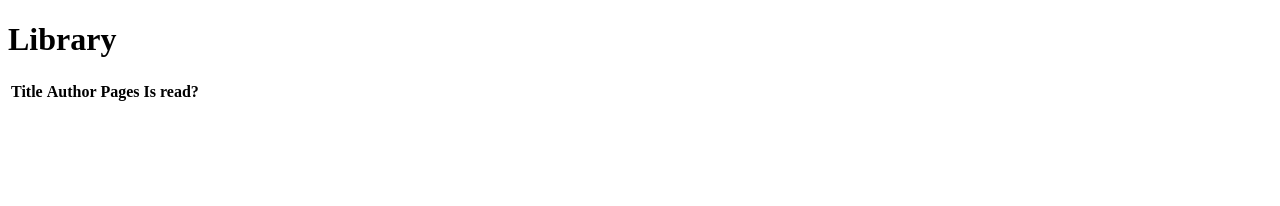
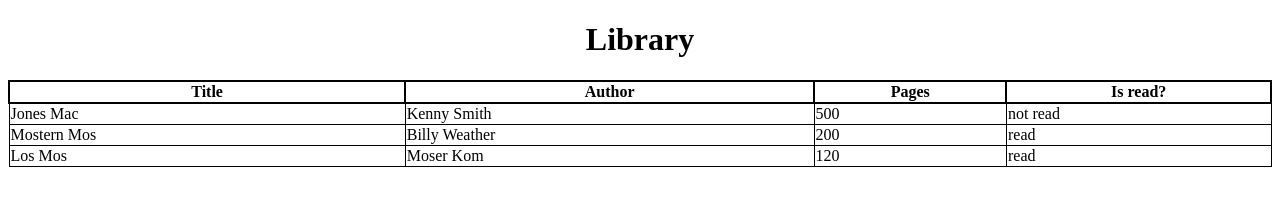
Before and after one commit to alexcw08/Library, a plain HTML site: page index.html in a window 1280 px wide. Drawn offline with Linux system fonts and the light colour scheme.

Commit message:
Added function that loops over array and adds books to the table in rows. Needs further testing.

```diff
--- a/index.html
+++ b/index.html
@@ -11,19 +11,13 @@
   <body>
     <main>
       <h1 class="title">Library</h1>
-      <table>
-        <tr>
+      <table id="tableContainer">
+        <tr class="tableHeader">
           <th>Title</th>
           <th>Author</th>
           <th>Pages</th>
           <th>Is read?</th>
         </tr>
-        <tr>
-          <td></td>
-          <td></td>
-          <td></td>
-          <td></td>
-        </tr>
       </table>
     </main>
   </body>
--- a/scripts.js
+++ b/scripts.js
@@ -1,4 +1,9 @@
-let bookLibrary = [];
+const tableContainer = document.getElementById("tableContainer");
+let bookLibrary = [
+  { title: "Jones Mac", author: "Kenny Smith", pages: 500, isRead: "not read" },
+  { title: "Mostern Mos", author: "Billy Weather", pages: 200, isRead: "read" },
+  { title: "Los Mos", author: "Moser Kom", pages: 120, isRead: "read" },
+];
 
 // Book constructor
 function Book(title, author, pages, isRead = false) {
@@ -32,4 +37,27 @@ function addToLibrary() {
   bookLibrary.push(newBook);
   return newBook.info();
 }
+
 //Testing
+// console.log(bookLibrary);
+bookLibrary.forEach(function (item, index) {
+  let tableRow = document.createElement("tr");
+  let rowTitle = document.createElement("td");
+  rowTitle.innerHTML = item.title;
+  tableRow.append(rowTitle);
+
+  let rowAuthor = document.createElement("td");
+  rowAuthor.innerHTML = item.author;
+  tableRow.append(rowAuthor);
+
+  let rowPages = document.createElement("td");
+  rowPages.innerHTML = item.pages;
+  tableRow.append(rowPages);
+
+  let rowIsRead = document.createElement("td");
+  rowIsRead.innerHTML = item.isRead;
+  tableRow.append(rowIsRead);
+
+  tableContainer.append(tableRow);
+  console.log(item, index);
+});
--- a/styles.css
+++ b/styles.css
@@ -1,3 +1,18 @@
 * {
   box-sizing: border-box;
 }
+.title {
+  text-align: center;
+}
+#tableContainer {
+  border: 1px solid black;
+  width: 100%;
+  border-collapse: collapse;
+}
+.tableHeader,
+.tableHeader > th {
+  border: 2px solid black;
+}
+td {
+  border: 1px solid black;
+}
```
